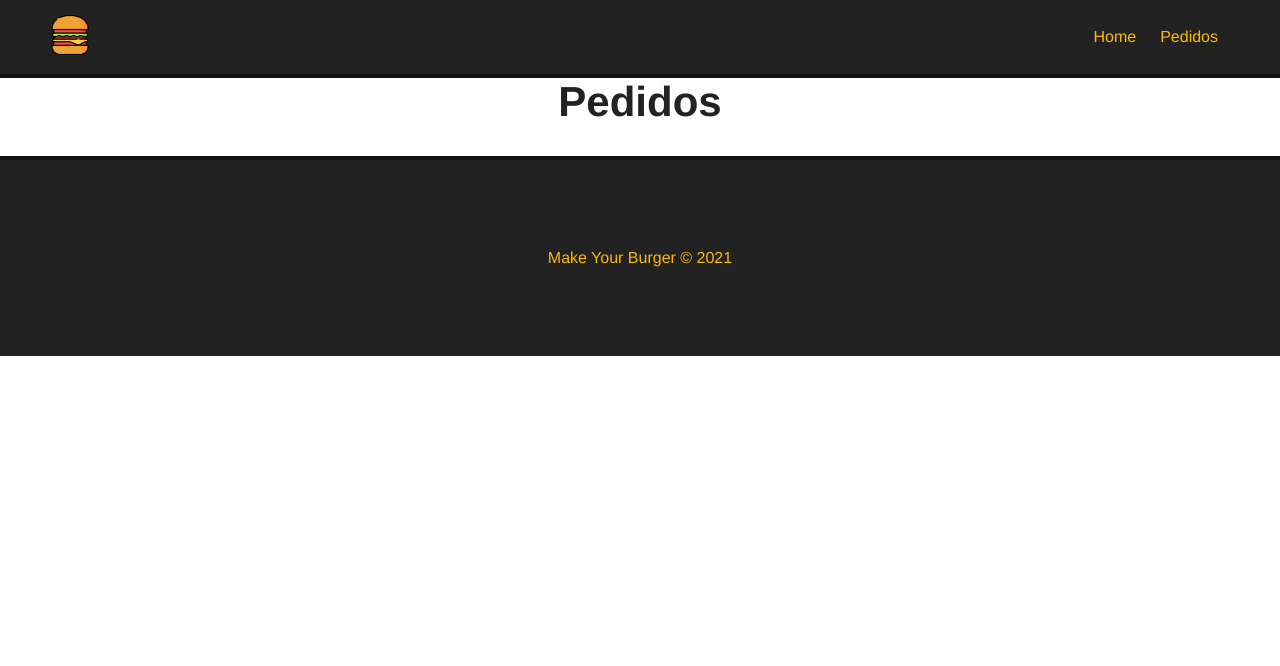
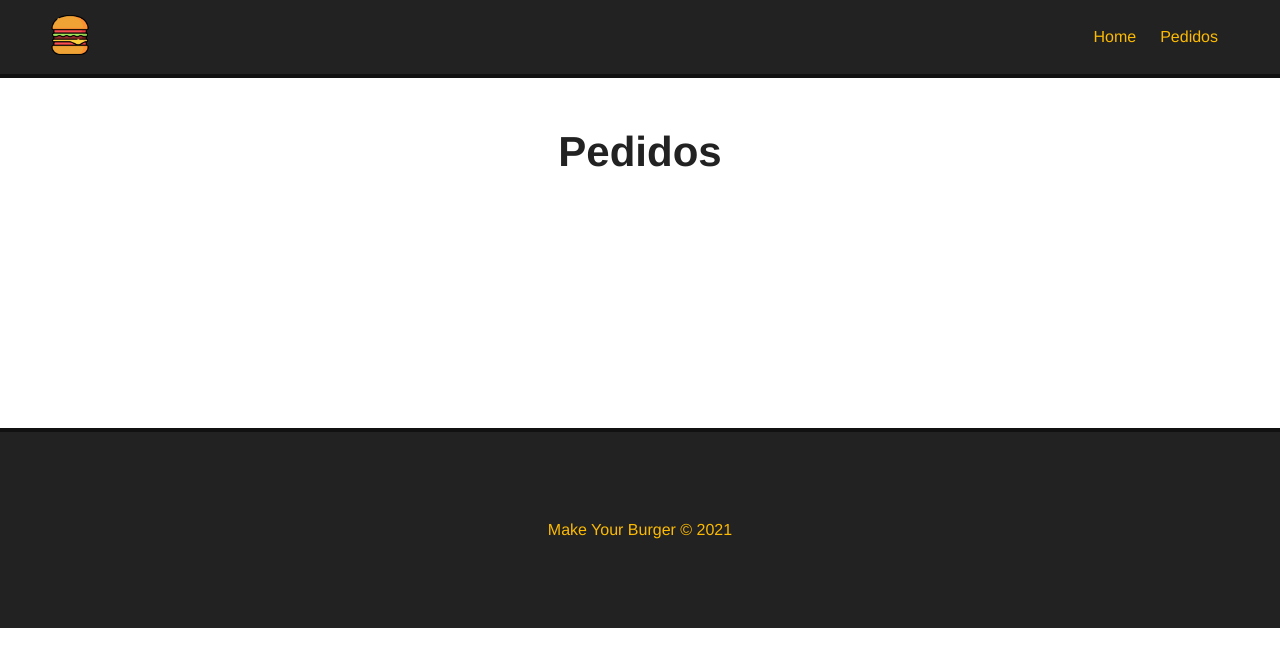
Before and after one commit to titiushadow/Make_your_burger, a Vue app: page /pedidos in a window 1280 px wide. Shown: the top 666 px of the page. Built offline with nearby package versions, Linux system fonts and the light colour scheme.

Commit message:
Adicionando main-container

```diff
--- a/src/views/Pedidos.vue
+++ b/src/views/Pedidos.vue
@@ -1,5 +1,5 @@
 <template>
-  <div>
+  <div class="main-container">
     <h1>Pedidos</h1>
   </div>
 </template>
```
